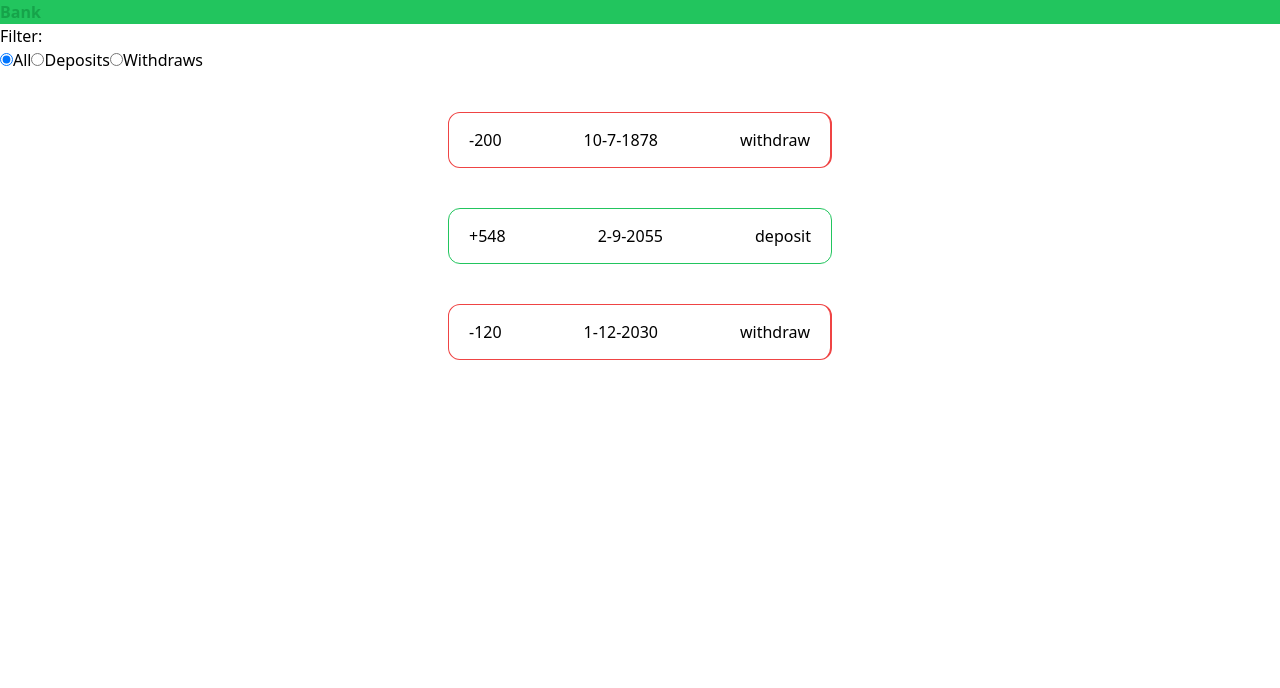
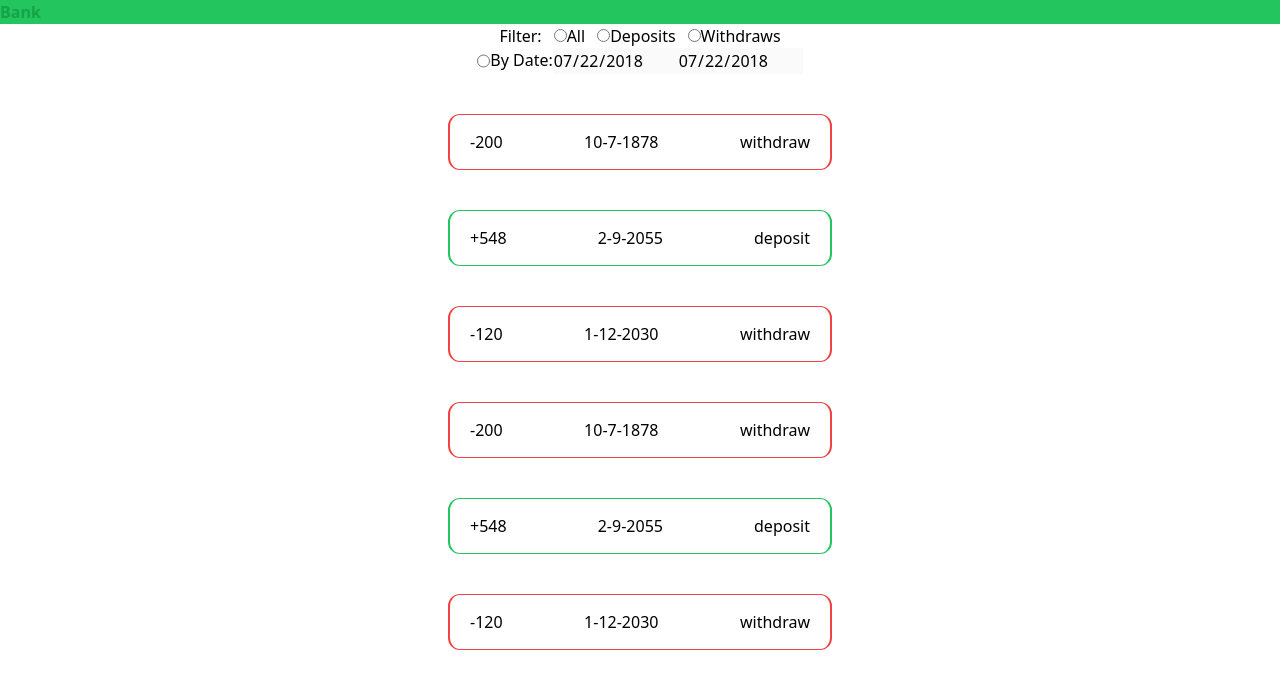
Before and after one commit to hussainCodes/bank-demo, a React (Create React App) app: page /transactions in a window 1280 px wide. Shown: the top 688 px of the page. Built offline with nearby package versions, Linux system fonts and the light colour scheme.

Commit message:
test transactions ui

```diff
--- a/src/components/Transaction.js
+++ b/src/components/Transaction.js
@@ -7,7 +7,7 @@ const Transaction = ({ transaction }) => {
   if (transaction.type == "withdraw") {
     return (
       <>
-        <div className="flex justify-between p-5 items-center border border-r-2 w-96 rounded-xl h-14 border-red-500">
+        <div className="flex justify-between p-5 items-center border border-r-2 border-l-2 w-96 rounded-xl h-14 border-red-500">
           <div className="flex">
             <div>{plusOrMinus}</div>
             <div>{transaction.amount}</div>
@@ -21,7 +21,7 @@ const Transaction = ({ transaction }) => {
 
   return (
     <>
-      <div className="flex justify-between p-5 items-center border w-96 rounded-xl h-14 border-green-500">
+      <div className="flex justify-between p-5 items-center border border-r-2 border-l-2 w-96 rounded-xl h-14 border-green-500">
         <div className="flex">
           <div>{plusOrMinus}</div>
           <div>{transaction.amount}</div>
--- a/src/components/Transactions.js
+++ b/src/components/Transactions.js
@@ -4,6 +4,21 @@ import { getMyTransactions } from "../API/auth";
 
 const Transactions = () => {
   const transactions = [
+    {
+      amount: 200,
+      date: "10-7-1878",
+      type: "withdraw",
+    },
+    {
+      amount: 548,
+      date: "2-9-2055",
+      type: "deposit",
+    },
+    {
+      amount: 120,
+      date: "1-12-2030",
+      type: "withdraw",
+    },
     {
       amount: 200,
       date: "10-7-1878",
@@ -33,10 +48,10 @@ const Transactions = () => {
   return (
     <>
       <div>
-        <fieldset className="flex">
-          <legend>Filter:</legend>
+        <fieldset className="flex justify-center gap-3">
+          <div>Filter:</div>
           <div>
-            <input type="radio" id="all" name="filter" value="all" checked />
+            <input type="radio" id="all" name="filter" value="all" />
             <label for="all">All</label>
           </div>
           <div>
@@ -53,7 +68,28 @@ const Transactions = () => {
             <label for="withdraws">Withdraws</label>
           </div>
         </fieldset>
-
+        <div className="flex justify-center">
+          <input type="radio" id="date" name="filter" value="date" />
+          <label for="date">By Date:</label>
+          <input
+            type="date"
+            id="start"
+            name="trip-start"
+            value="2018-07-22"
+            min="2000-01-01"
+            max="2030-12-31"
+            disabled
+          />
+          <input
+            type="date"
+            id="start"
+            name="trip-start"
+            value="2018-07-22"
+            min="2000-01-01"
+            max="2030-12-31"
+            disabled
+          />
+        </div>
         <div className="flex flex-col items-center gap-10 mt-10">
           {transactionsList}
         </div>
```
